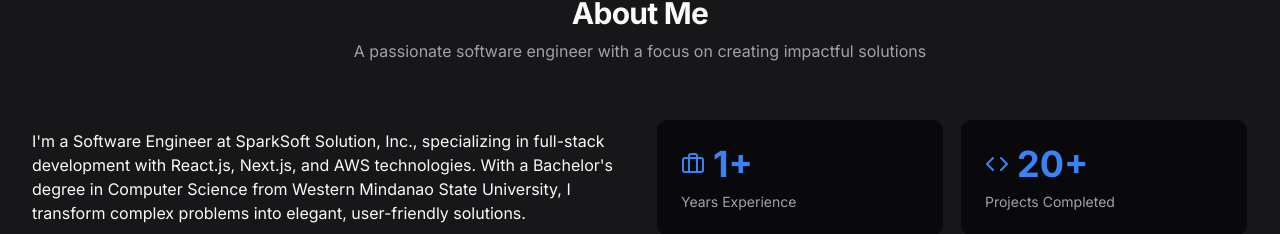
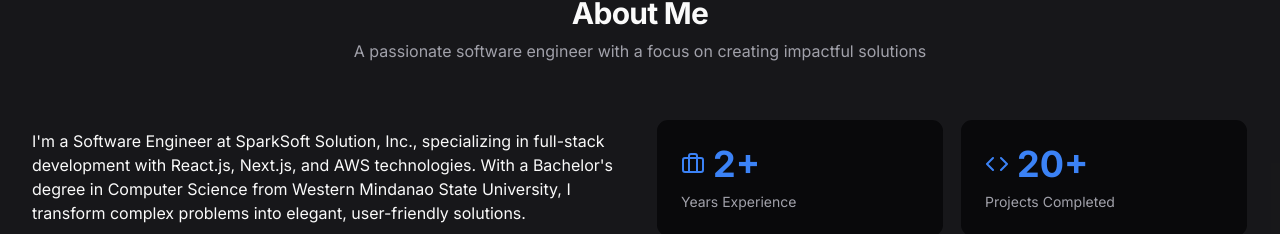
Before and after one commit to ervenderr/mywebsite, a Next.js app: page / in a window 1280 px wide. Shown: the part 854-1088 px from the top of the page. Built offline with nearby package versions, Linux system fonts and the light colour scheme; no server answers.

Commit message:
Update experience display from '1+' to '2+'

```diff
--- a/app/page.tsx
+++ b/app/page.tsx
@@ -197,7 +197,7 @@ export default function Home() {
                 >
                   <div className="flex items-center gap-2 mb-2">
                     <Briefcase className="h-6 w-6 text-primary" />
-                    <h3 className="font-bold text-4xl text-primary">1+</h3>
+                    <h3 className="font-bold text-4xl text-primary">2+</h3>
                   </div>
                   <p className="text-sm text-muted-foreground">Years Experience</p>
                 </ScrollAnimation>
```
